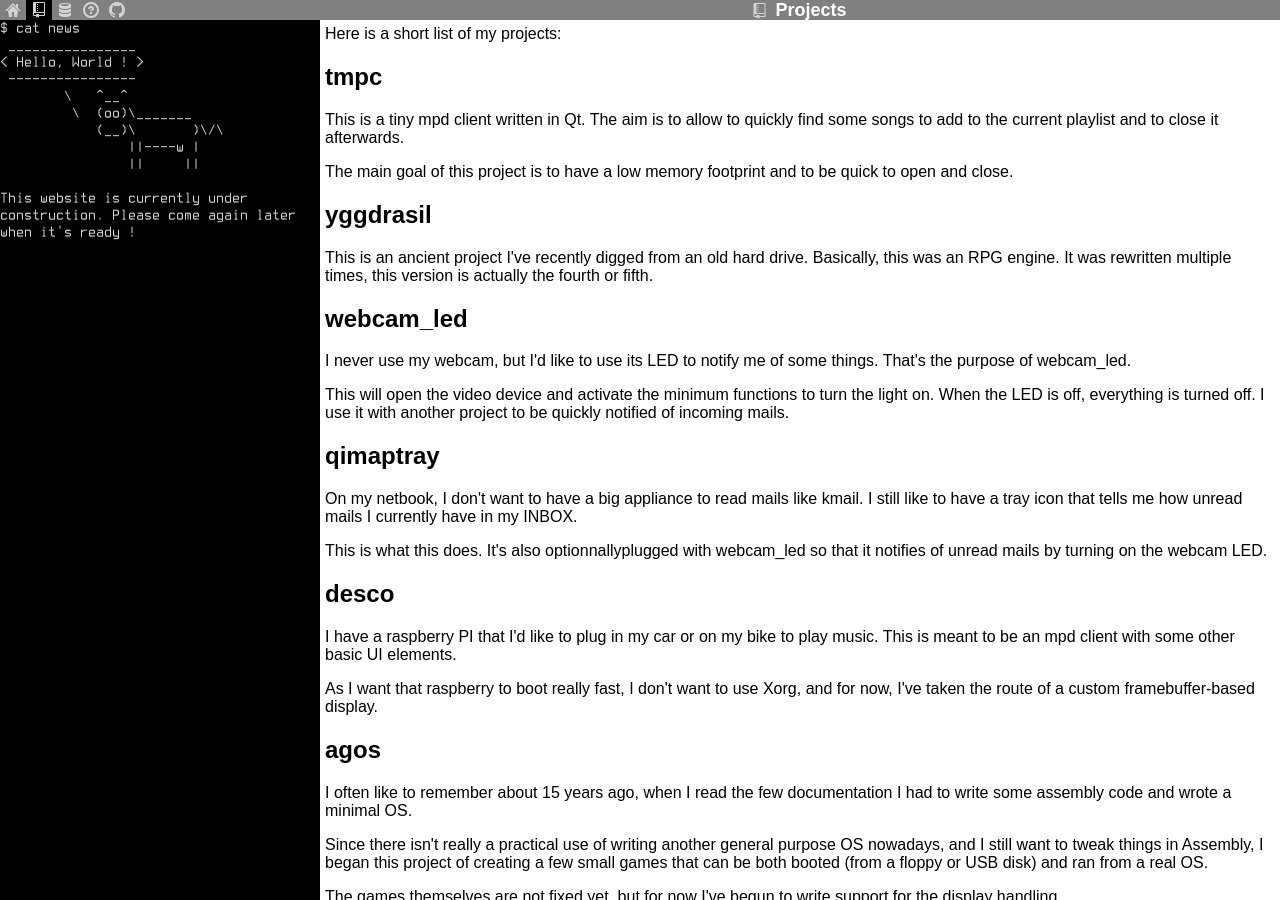
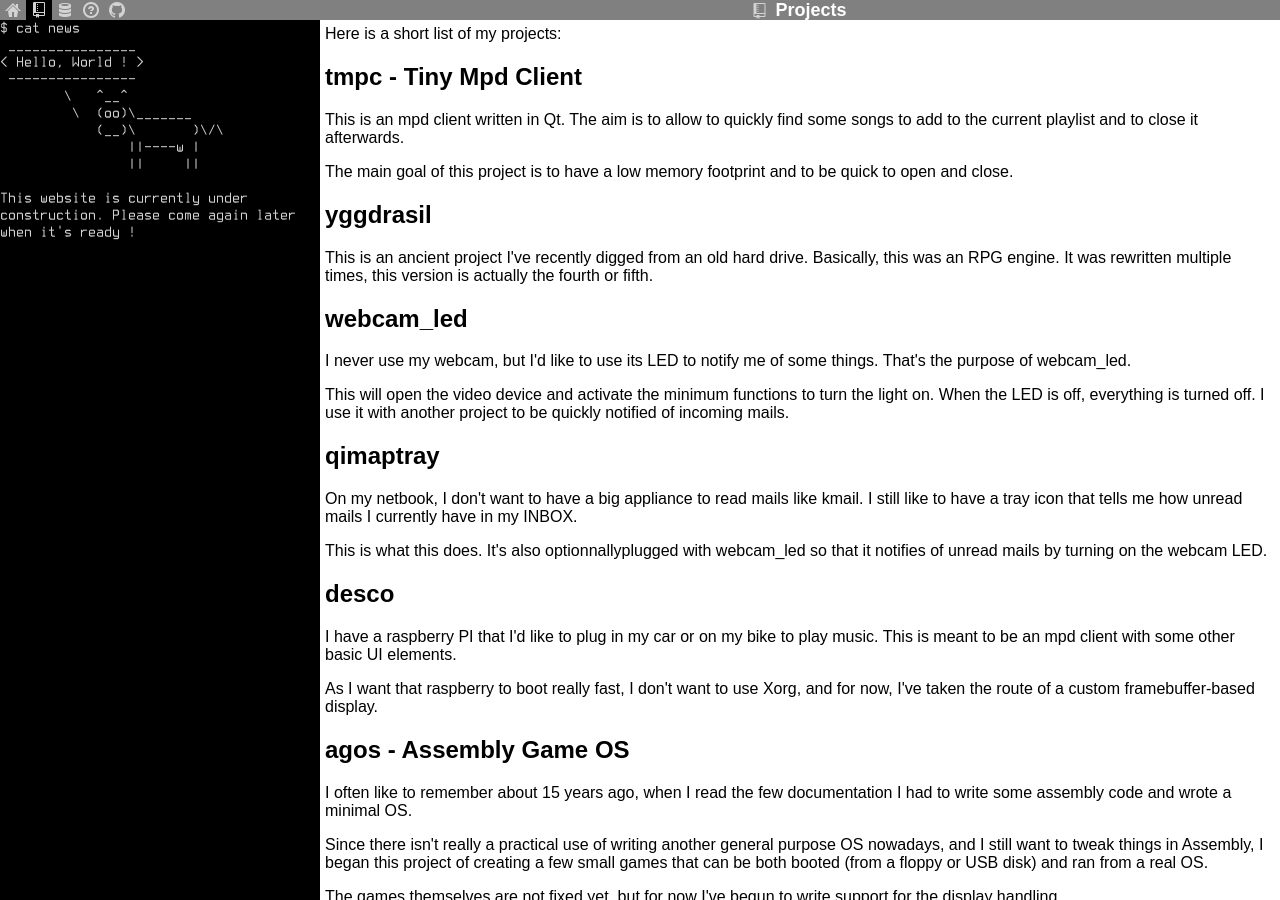
Before and after one commit to guillaumecl/guillaumecl.github.io, a Jekyll site: the page built from projects.html, in a window 1280 px wide. Built offline with Jekyll 4.4.1, drawn with Linux system fonts in a browser that asks for light colours.

Commit message:
Add the full name of some projects
Signed-off-by: Guillaume Clement <gclement@baobob.org>

```diff
--- a/projects.html
+++ b/projects.html
@@ -5,8 +5,8 @@ order: 2
 ---
 Here is a short list of my projects:
 
-<h2>tmpc</h2>
-<p>This is a tiny mpd client written in Qt. The aim is to allow to quickly find some songs to add to the current playlist and to close it afterwards.</p>
+<h2>tmpc - Tiny Mpd Client</h2>
+<p>This is an mpd client written in Qt. The aim is to allow to quickly find some songs to add to the current playlist and to close it afterwards.</p>
 
 <p>The main goal of this project is to have a low memory footprint and to be quick to open and close.</p>
 
@@ -29,7 +29,7 @@ Here is a short list of my projects:
 
 <p>As I want that raspberry to boot really fast, I don't want to use Xorg, and for now, I've taken the route of a custom framebuffer-based display.</p>
 
-<h2>agos</h2>
+<h2>agos - Assembly Game OS</h2>
 <p>I often like to remember about 15 years ago, when I read the few documentation I had to write some assembly code and wrote a minimal OS.</p>
 
 <p>Since there isn't really a practical use of writing another general purpose OS nowadays, and I still want to tweak things in Assembly, I began this project of creating a few small games that can be both booted (from a floppy or USB disk) and ran from a real OS.</p>
```
